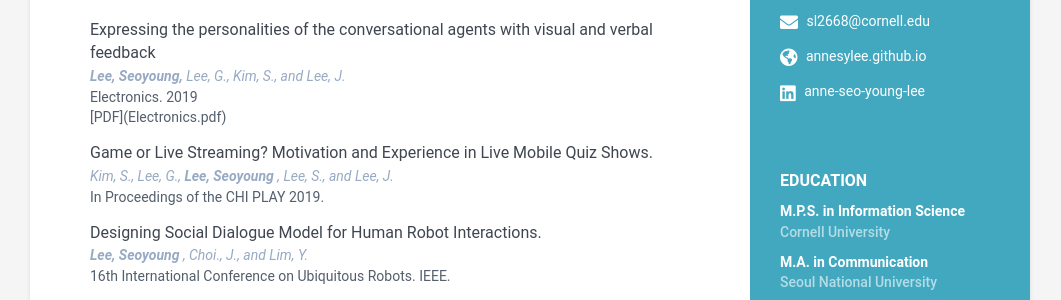
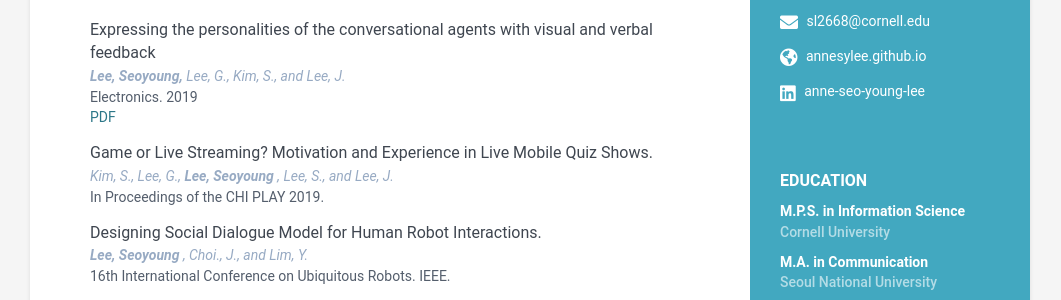
Before and after one commit to annesylee/annesylee.github.io, a Jekyll site: the page built from index.html, in a window 1280 px wide. Shown: the part 325-625 px from the top of the page, without its empty margins (110-1171 px from the left). Built offline with Jekyll 4.4.1, drawn with Linux system fonts in a browser that asks for light colours.

Commit message:
Update data.yml

```diff
--- a/_data/data.yml
+++ b/_data/data.yml
@@ -63,7 +63,7 @@ publications:
     papers:
       - title: Expressing the personalities of the conversational agents with visual and verbal feedback
         authors: <strong> Lee, Seoyoung, </strong> Lee, G., Kim, S., and Lee, J.
-        conference: Electronics. 2019 <br>[PDF](Electronics.pdf)
+        conference: Electronics. 2019 <br><a href = "Electronics.pdf"> PDF</a></br>
 
       - title: Game or Live Streaming? Motivation and Experience in Live Mobile Quiz Shows.
         authors: Kim, S., Lee, G., <strong> Lee, Seoyoung </strong>, Lee, S., and Lee, J.
```
